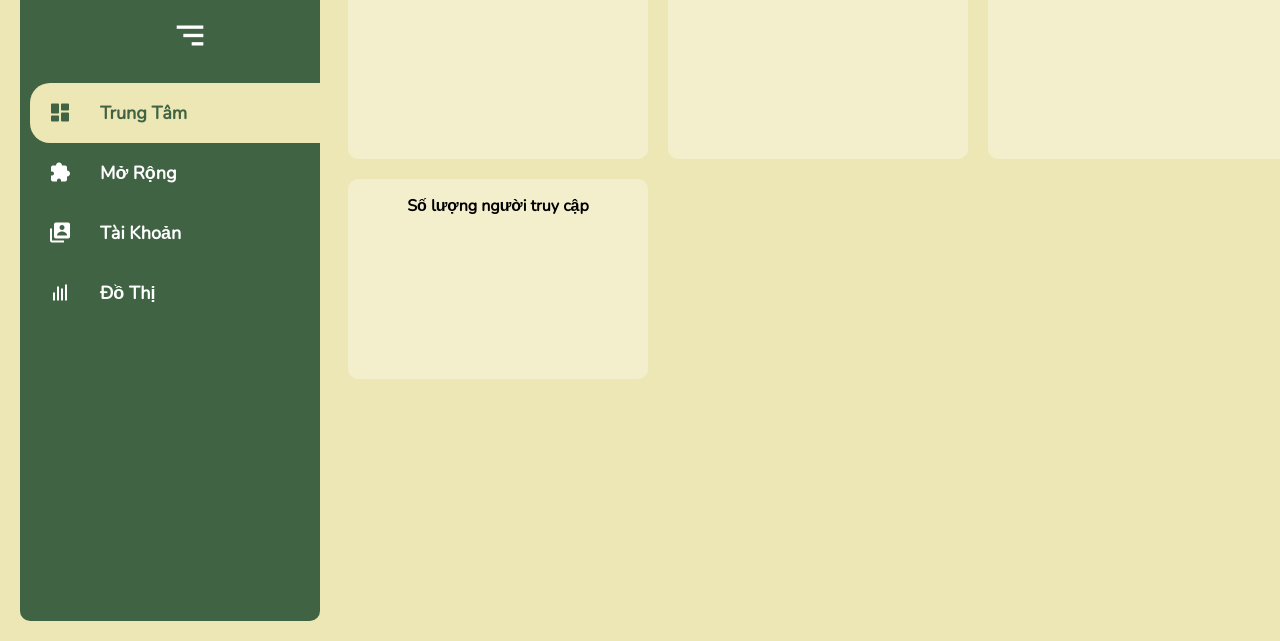
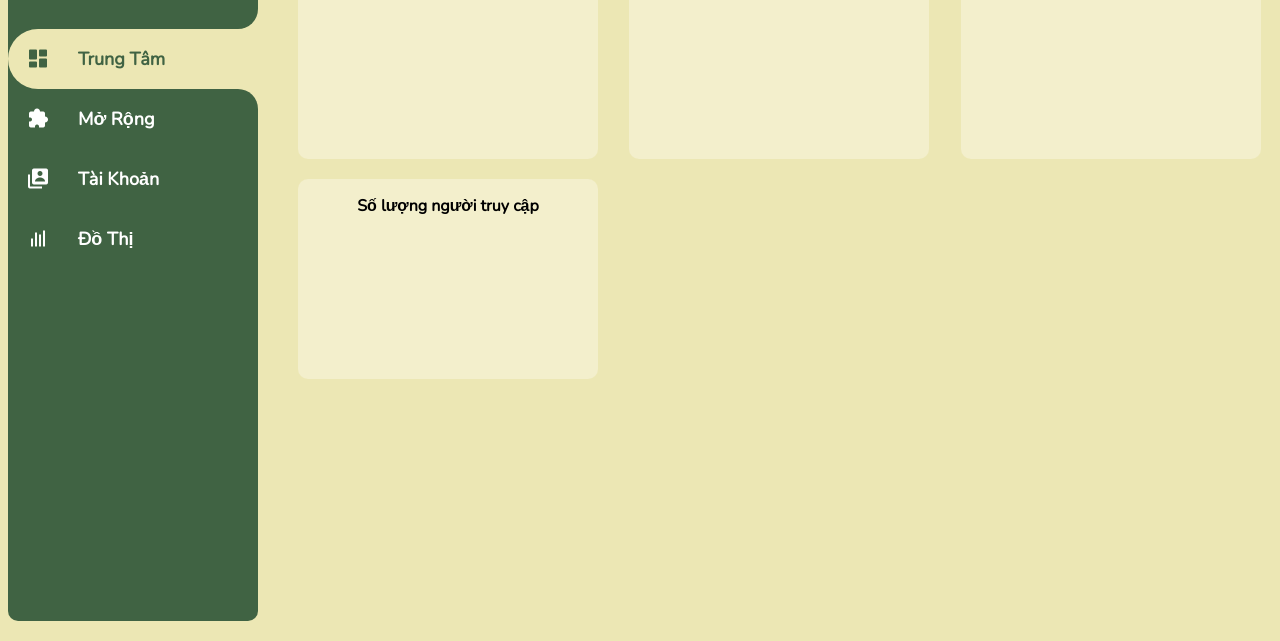
Before and after one commit to Hung6129/CAP-2021-K24, a plain HTML site: page Dashboard-drugs-infor/dashboard.html in a window 1280 px wide. Shown: the part 159-800 px from the top of the page. Drawn offline with nearby package versions, Linux system fonts and the light colour scheme.

Commit message:
newnew,fix side bar

```diff
--- a/Dashboard-drugs-infor/dashboard.css
+++ b/Dashboard-drugs-infor/dashboard.css
@@ -29,9 +29,9 @@ body{
 .side-bar{
     position: fixed;
     top: 20px;
-    left: 20px;
+    /* left: 20px; */
     bottom: 20px;
-    width: 300px;
+    width: 250px;
     border-radius: 10px;
     /* border-left: 5px solid #C6D57E ; */
     background: var(--color-new-2);
@@ -44,13 +44,13 @@ body{
     justify-content: center;
     align-items: center;
 }
-.toggle{
+/* .toggle{
     cursor: pointer;
     font-size: 2.5em;
     color: var(--color-white);
     position: relative;
-    left: 50%;
-}
+    left: 80%;
+} */
 /* .toggle i{
 
 } */
@@ -65,8 +65,49 @@ body{
     position: absolute;
     left: 0;
     width: 100%;
-    padding-left: 10px;
+    padding-left: 0px;
 }
+.side-bar ul li b:nth-child(1){
+    position: absolute;
+    top: -20px;
+    height: 20px;
+    width: 100%;
+    background: var(--color-new-3);
+    display: none;
+}
+.side-bar ul li b:nth-child(1)::before{
+    content: '';
+    position: absolute;
+    top: 0;
+    left: 0;
+    width: 100%;
+    height: 100%;
+    background: var(--color-new-2);
+    border-bottom-right-radius: 50px;
+}
+.side-bar ul li b:nth-child(2){
+    position: absolute;
+    bottom: -20px;
+    height: 20px;
+    width: 100%;
+    background: var(--color-new-3);
+    display: none;
+}
+.side-bar ul li b:nth-child(2)::before{
+    content: '';
+    position: absolute;
+    top: 0;
+    left: 0;
+    width: 100%;
+    height: 100%;
+    background: var(--color-new-2);
+    border-top-right-radius: 50px;
+}
+.side-bar ul li.active b:nth-child(1),
+.side-bar ul li.active b:nth-child(2){
+    display: block;
+}
+
 .side-bar ul li{
     list-style: none;
     position: relative;
@@ -78,7 +119,7 @@ body{
     width: 100%;
     display: flex;
     text-decoration: none;
-    color: white;
+    color: var(--color-white);
 }
 .side-bar ul li a .icon{
     position: relative;
@@ -103,8 +144,8 @@ body{
 }
 .side-bar .active{
     background-color: var(--color-new-3);
-    border-bottom-left-radius: 20px;
-    border-top-left-radius: 20px;
+    border-bottom-left-radius: 30px;
+    border-top-left-radius: 30px;
 }
 .side-bar .active a{
     color: var(--color-new-2);
@@ -113,13 +154,12 @@ body{
     color: #C6D57E;
     background-color: white;
     font-size: 3em;
-
 }
 
 
 /* main-content-footer-boxes-header */
 .main{
-    margin-left: 340px;
+    margin-left: 290px;
 }
 .header{
     height: 100px;
--- a/Dashboard-drugs-infor/dashboard.html
+++ b/Dashboard-drugs-infor/dashboard.html
@@ -15,34 +15,42 @@
     <div class="side-bar">
         <div class="logo-name">
             <i class='bx bxl-drupal'></i>
-            <span>
+            <!-- <span>
                 Thuốc
-            </span>
+            </span> -->
         </div>
-        <div class="toggle">
+        <!-- <div class="toggle">
             <i class='bx bx-menu-alt-right'></i>
-        </div>
+        </div>  -->
         <div class="list-side-items">
             <ul>
                 <li class="list active">
+                    <b></b>
+                    <b></b>
                     <a href="#">
                         <span class="icon"><i class='bx bxs-dashboard'></i></span>
                         <span class="title">Trung Tâm</span>
                     </a>
                 </li>
                 <li class="list">
+                    <b></b>
+                    <b></b>
                     <a href="#">
                         <span class="icon"><i class='bx bxs-extension'></i></span>
                         <span class="title">Mở Rộng</span>
                     </a>
                 </li>
                 <li class="list">
+                    <b></b>
+                    <b></b>
                     <a href="#">
                         <span class="icon"><i class='bx bxs-user-account' ></i></span>
                         <span class="title">Tài Khoản</span>
                     </a>
                 </li>
                 <li class="list">
+                    <b></b>
+                    <b></b>
                     <a href="#">
                         <span class="icon"><i class='bx bx-bar-chart'></i></span>
                         <span class="title">Đồ Thị</span>
```
